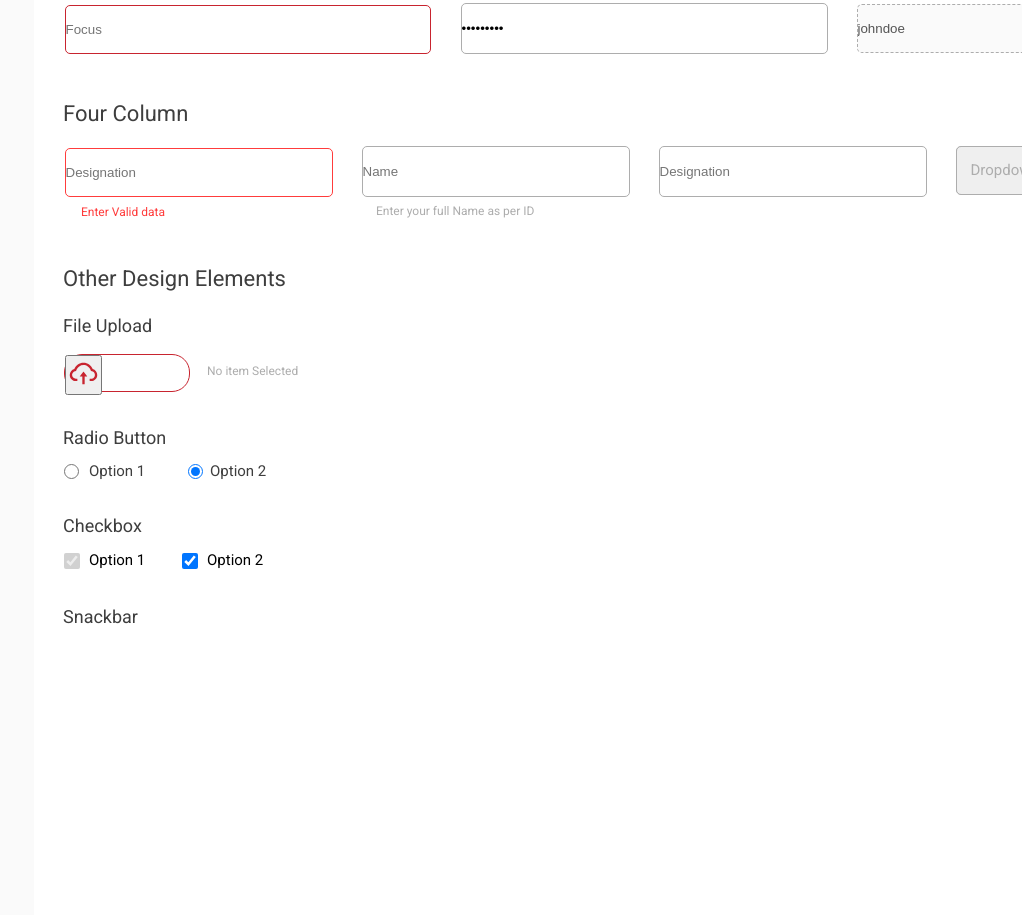
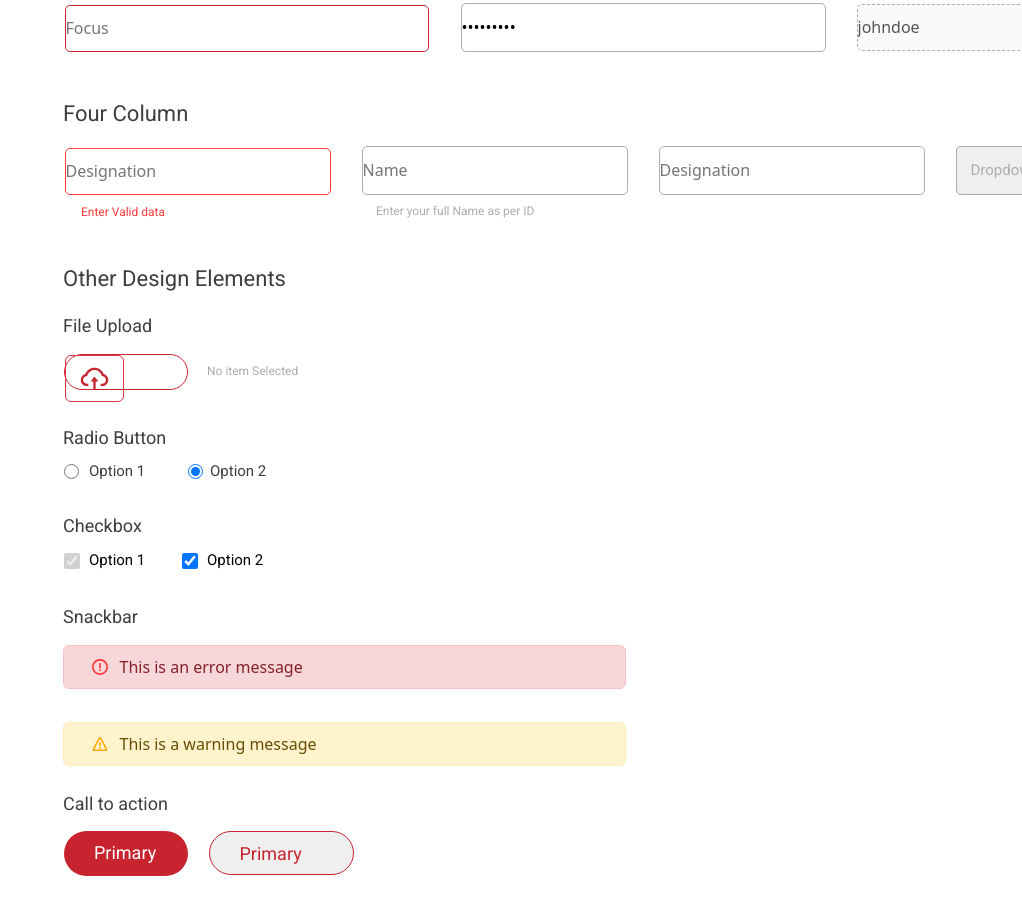
Before and after one commit to hemal4patel/html-training-assignment, a plain HTML site: page HTML Training Assignment/innerpage.html in a window 1280 px wide. Shown: the part 811-1726 px from the top of the page, without its empty margins (258-1280 px from the left). Drawn offline with Linux system fonts and the light colour scheme.

Commit message:
Update innerpage.html

```diff
--- a/HTML Training Assignment/innerpage.html
+++ b/HTML Training Assignment/innerpage.html
@@ -5,6 +5,7 @@
     <meta charset="UTF-8">
     <meta name="viewport" content="width=device-width, initial-scale=1.0">
     <link rel="stylesheet" href="css/style.css">
+    <link rel="stylesheet" href="css/bootstrap.min.css">
     <title>Analysis</title>
     <style>
         .snackbar-text {
@@ -174,10 +175,32 @@
         <!-- SNACKBAR -->
         <span class="snackbar-text">Snackbar</span>
 
+        <div class="alert alert-danger d-flex align-items-center snack1" role="alert">
+            <img src="images/error-icon.svg" alt="" class="error-icon">
+            <div>
+                This is an error message
+            </div>
+        </div>
+
+        <div class="alert alert-warning d-flex align-items-center snack2" role="alert">
+            <img src="images/warning-icon.svg" alt="" class="warning-icon">
+            <div>
+                This is a warning message
+            </div>
+        </div>
         <!-- CALLL TO ACTION -->
+        <span class="call-text">Call to action</span>
+        <button class="btn1">
+            <span class="btn1-text">Primary</span>
+        </button>
+        <button class="btn2">
+            <span class="btn2-text">Primary</span>
+        </button>
 
         <!-- TABS -->
     </div>
+
+
 </body>
 
 </html>
```
